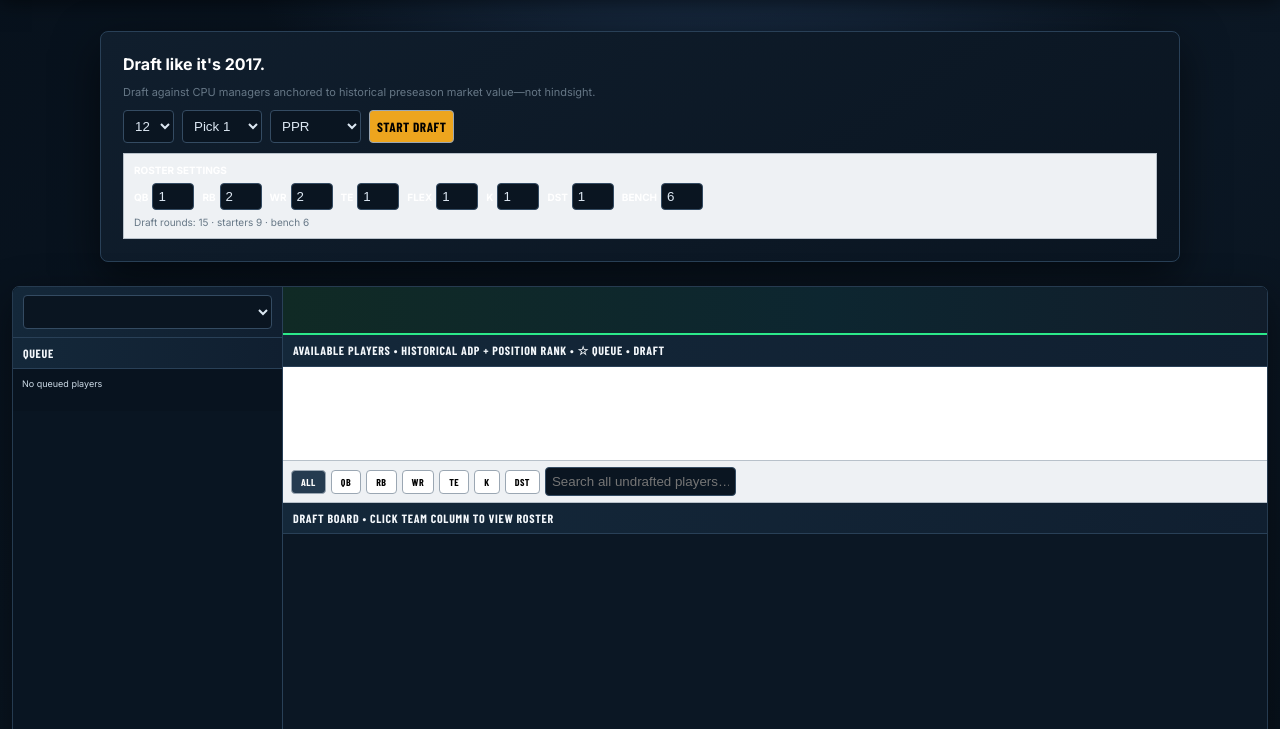
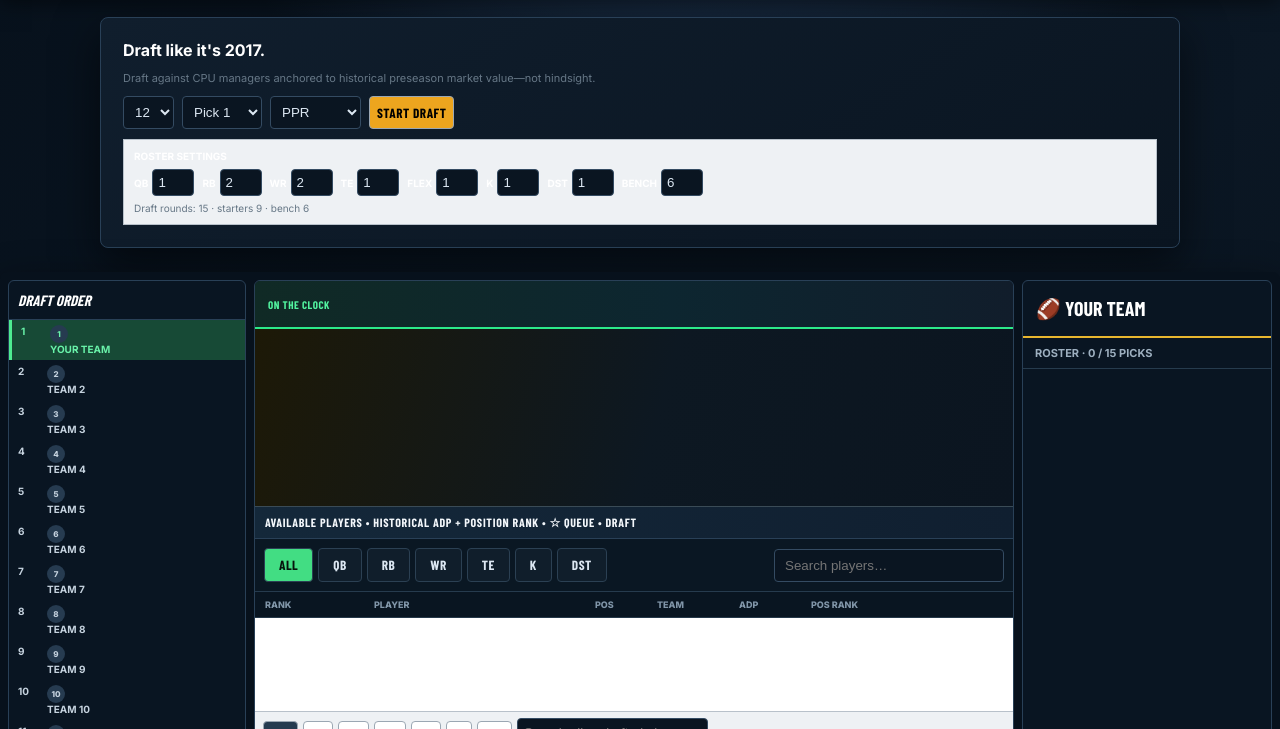
Before and after one commit to notbrother-ai/redraft, a plain HTML site: page play.html in a window 1280 px wide. Shown: the part 71-800 px from the top of the page. Drawn offline with nearby package versions, Linux system fonts and the light colour scheme; a web font is replaced by a local one.

Commit message:
Load structural mockup-style draft room UI

```diff
--- a/play.html
+++ b/play.html
@@ -1 +1 @@
-<!doctype html><html><head><meta charset="utf-8"><meta name="viewport" content="width=device-width,initial-scale=1"><title>RE:DRAFT</title></head><body style="margin:0;font-family:Arial;background:#20394f;color:white;display:grid;place-items:center;height:100vh"><div>Loading RE:DRAFT…</div><script>fetch('/app.html').then(r=>r.text()).then(html=>{html=html.replace('</body>','<script src="/player-pool-2017.js"><\/script><script src="/market2017.js"><\/script><script src="/gameplay.js"><\/script><script src="/enhancements.js"><\/script><script src="/draft-quality.js"><\/script><script src="/roster-settings.js"><\/script><script src="/draft-grade.js"><\/script><script src="/time-machine.js"><\/script><script src="/aesthetics.js"><\/script></body>');document.open();document.write(html);document.close()}).catch(()=>location.href='/app.html')</script></body></html>
+<!doctype html><html><head><meta charset="utf-8"><meta name="viewport" content="width=device-width,initial-scale=1"><title>RE:DRAFT</title></head><body style="margin:0;font-family:Arial;background:#07111c;color:white;display:grid;place-items:center;height:100vh"><div>Loading RE:DRAFT…</div><script>fetch('/app.html').then(r=>r.text()).then(html=>{html=html.replace('</body>','<script src="/player-pool-2017.js"><\/script><script src="/market2017.js"><\/script><script src="/gameplay.js"><\/script><script src="/enhancements.js"><\/script><script src="/draft-quality.js"><\/script><script src="/roster-settings.js"><\/script><script src="/draft-grade.js"><\/script><script src="/time-machine.js"><\/script><script src="/aesthetics.js"><\/script><script src="/mockup-ui.js"><\/script></body>');document.open();document.write(html);document.close()}).catch(()=>location.href='/app.html')</script></body></html>
```
